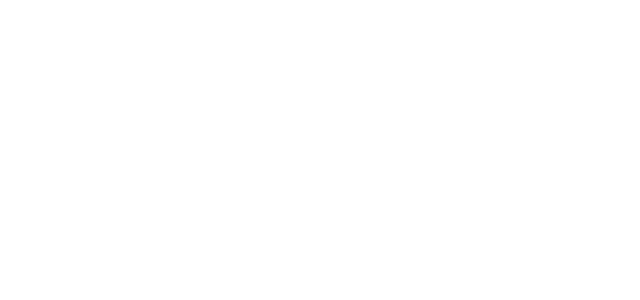
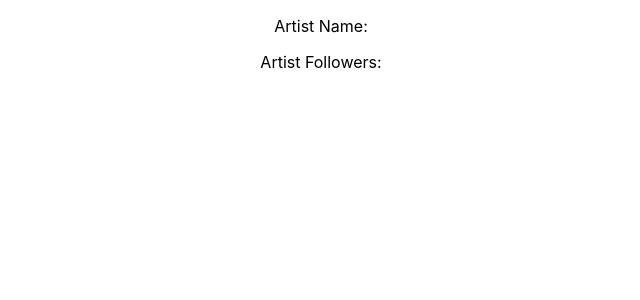
Before and after one commit to DevOlagboye/Spotify-Api-React, a React (Create React App) app: page / in a window 1280 px wide. Shown: the top 300 px of the page, without its empty margins (319-959 px from the left). Built offline with nearby package versions, Linux system fonts and the light colour scheme.

Commit message:
Installed dotenv dependencies

```diff
--- a/package.json
+++ b/package.json
@@ -6,6 +6,7 @@
     "@testing-library/jest-dom": "^5.16.5",
     "@testing-library/react": "^13.4.0",
     "@testing-library/user-event": "^13.5.0",
+    "dotenv": "^16.0.3",
     "react": "^18.2.0",
     "react-dom": "^18.2.0",
     "react-scripts": "5.0.1",
--- a/src/App.js
+++ b/src/App.js
@@ -1,8 +1,14 @@
-
 import "./App.css";
 
 function App() {
-  return <div className="App"></div>;
+  return (
+    <div className="App">
+      <div>
+        <p>Artist Name:</p>
+        <p>Artist Followers:</p>
+      </div>
+    </div>
+  );
 }
 
 export default App;
```
Also changed, not shown: 1 other file (tests, documents, lock files or other folders).
